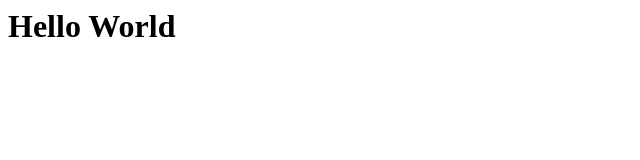
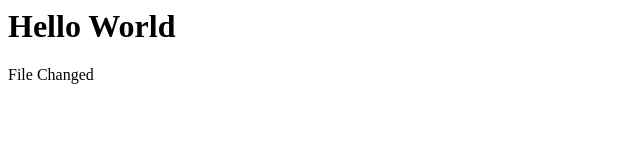
Before and after one commit to skmunichetty/test-aws-code-deploy, a plain HTML site: page App/index.html in a window 1280 px wide. Shown: the full height of the page, 0-640 px from the left. Drawn offline with Linux system fonts and the light colour scheme.

Commit message:
Update index.html

```diff
--- a/App/index.html
+++ b/App/index.html
@@ -1 +1,2 @@
 <h1> Hello World </h1>
+<p>File Changed</p>
```
